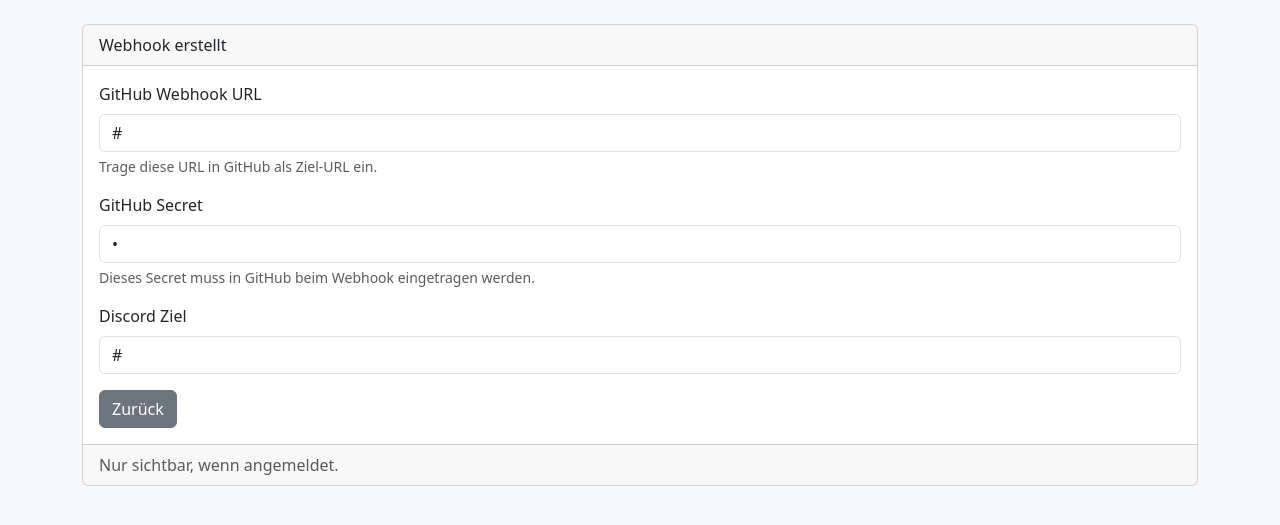
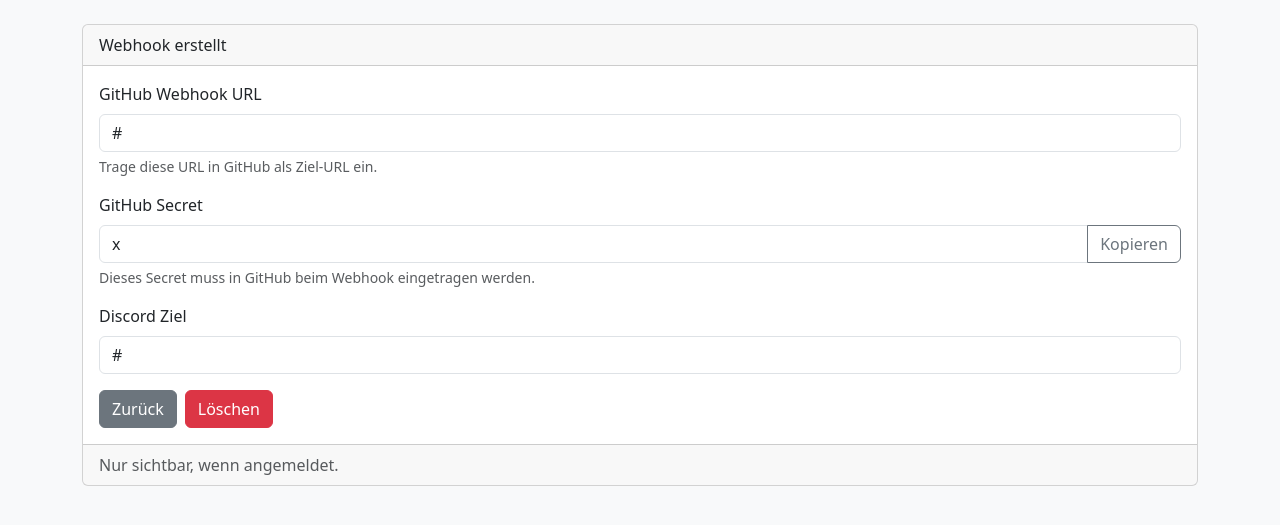
Before and after one commit to servercampus/webhook-manager, a Flask app: template app/templates/show.html in a window 1280 px wide. Shown: the part 56-581 px from the top of the page. Run offline with Flask 3, Linux system fonts and the light colour scheme; the template is opened without the code that fills it: most values are stand-ins (such as "Sample title", 1, 10 or a date in 2020).

Commit message:
updated webhook logic

```diff
--- a/app/main.py
+++ b/app/main.py
@@ -4,7 +4,7 @@ import hashlib
 import requests
 from flask import Flask, request, render_template, redirect, url_for, abort, session, flash
 from auth import login_required, verify_credentials
-from storage import add_webhook, get_webhook, get_all_webhooks
+from storage import add_webhook, get_webhook, get_all_webhooks, delete_webhook
 
 
 app = Flask(__name__)
@@ -102,5 +102,17 @@ def hook(wid):
     return {"status": "ok"}
 
 
+@app.route("/webhook/<wid>/delete", methods=["POST"])
+@login_required
+def delete_wid(wid):
+    if not get_webhook(wid):
+        abort(404)
+    if delete_webhook(wid):
+        flash("Webhook gelöscht.", "success")
+    else:
+        flash("Webhook konnte nicht gelöscht werden.", "danger")
+    return redirect(url_for("index"))
+
+
 if __name__ == "__main__":
     app.run(host="0.0.0.0", port=8080)
--- a/app/templates/show.html
+++ b/app/templates/show.html
@@ -10,14 +10,22 @@
     </div>
     <div class="mb-3">
       <label class="form-label">GitHub Secret</label>
-      <input type="password" class="form-control" readonly value="{{ secret }}">
+      <div class="input-group">
+        <input id="gh-secret" type="text" class="form-control" readonly value="{{ secret }}">
+        <button class="btn btn-outline-secondary" type="button" onclick="navigator.clipboard.writeText(document.getElementById('gh-secret').value)">Kopieren</button>
+      </div>
       <div class="form-text">Dieses Secret muss in GitHub beim Webhook eingetragen werden.</div>
     </div>
     <div class="mb-3">
       <label class="form-label">Discord Ziel</label>
       <input type="text" class="form-control" readonly value="{{ discord_url }}">
     </div>
-    <a href="/" class="btn btn-secondary">Zurück</a>
+    <div class="d-flex gap-2">
+      <a href="/" class="btn btn-secondary">Zurück</a>
+      <form method="post" action="/webhook/{{ wid }}/delete" onsubmit="return confirm('Diesen Webhook wirklich löschen?');">
+        <button class="btn btn-danger" type="submit">Löschen</button>
+      </form>
+    </div>
   </div>
   <div class="card-footer text-muted">Nur sichtbar, wenn angemeldet.</div>
   </div>
```
Also changed, not shown: app/storage.py (+9 -0 lines), app/templates/index.html (+6 -1 lines).
